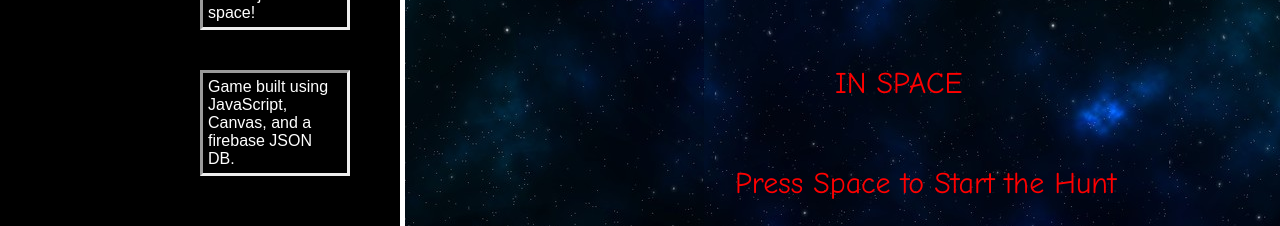
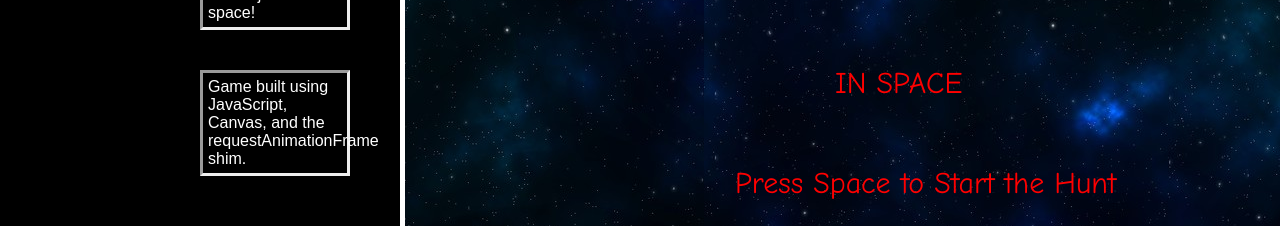
Before and after one commit to EthanCharlesFlood/GetAJobInSpace, a website built with webpack: page index.html in a window 1280 px wide. Shown: the part 412-638 px from the top of the page. Built offline with nearby package versions, Linux system fonts and the light colour scheme; some packages are replaced by stand-ins of ours.

Commit message:
change some text

```diff
--- a/index.html
+++ b/index.html
@@ -16,7 +16,7 @@
           Use the left, right, up, and down keys to avoid obstacles; last long enough and you could earn a job in space!
         </div>
         <div class="game-info">
-          Game built using JavaScript, Canvas, and a firebase JSON DB.
+          Game built using JavaScript, Canvas, and the requestAnimationFrame shim.
         </div>
       </div>
       <div class="dev-info-scores">
```
